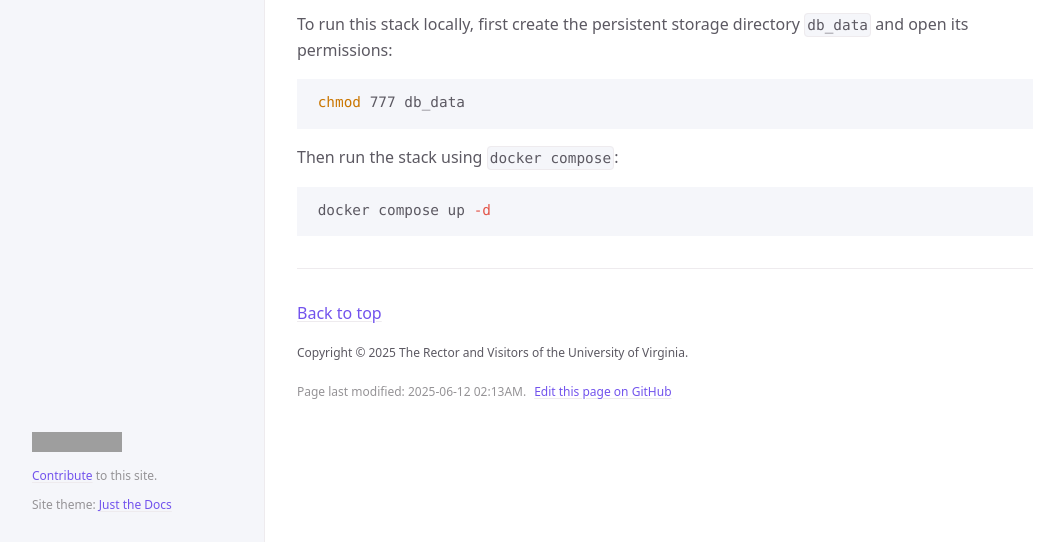
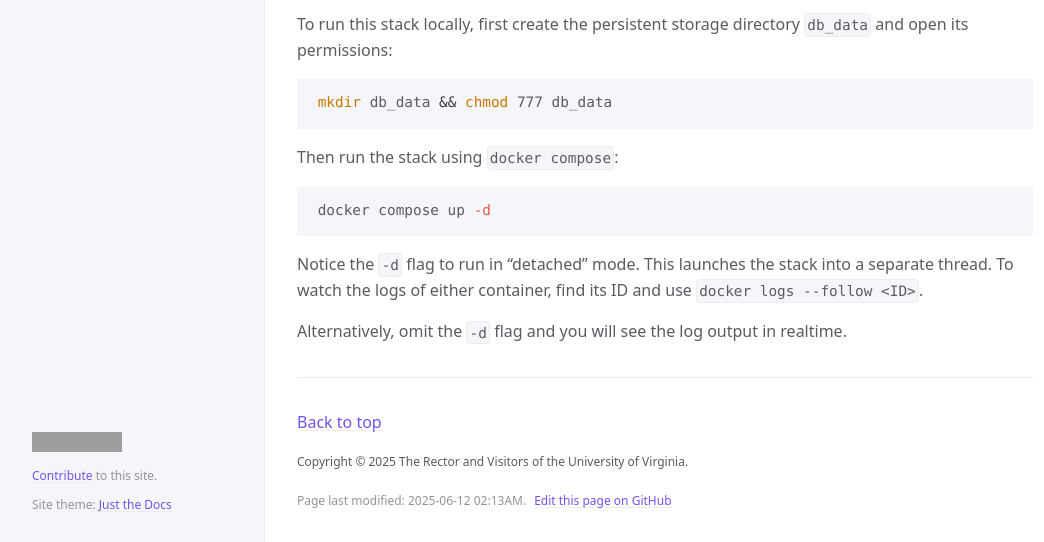
Before and after one commit to UVADS/container-basics, a Jekyll site: the page built from docs/advanced-commands.md, in a window 1280 px wide and 900 px high, scrolled down 5130 px, cut to the strip 358-900 px from the top of the window. Shown: the whole strip, without its empty margins (107-1151 px from the left). Built offline with Jekyll 4.4.1, drawn with Linux system fonts in a browser that asks for light colours; cached includes are drawn as plain includes; grey boxes are pictures that could not be loaded.

Commit message:
Fix the btn

````diff
--- a/docs/advanced-commands.md
+++ b/docs/advanced-commands.md
@@ -189,7 +189,7 @@ Review the code for this stack, and notice the resources it manages:
  To run this stack locally, first create the persistent storage directory `db_data` and open its permissions:
 
  ```bash
- chmod 777 db_data
+ mkdir db_data && chmod 777 db_data
  ```
 
  Then run the stack using `docker compose`:
@@ -197,3 +197,7 @@ Review the code for this stack, and notice the resources it manages:
  ```bash
  docker compose up -d
  ```
+
+ Notice the `-d` flag to run in "detached" mode. This launches the stack into a separate thread. To watch the logs of either container, find its ID and use `docker logs --follow <ID>`.
+
+ Alternatively, omit the `-d` flag and you will see the log output in realtime.
````
Also changed, not shown: docs/setup.md (+1 -1 lines).
